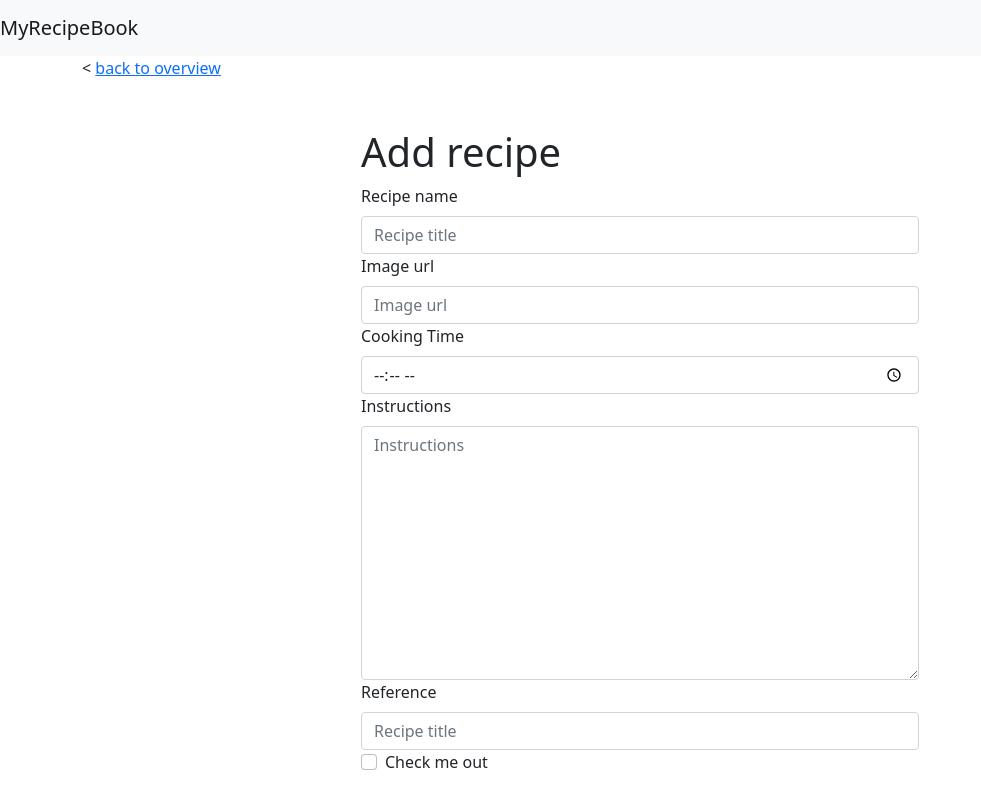
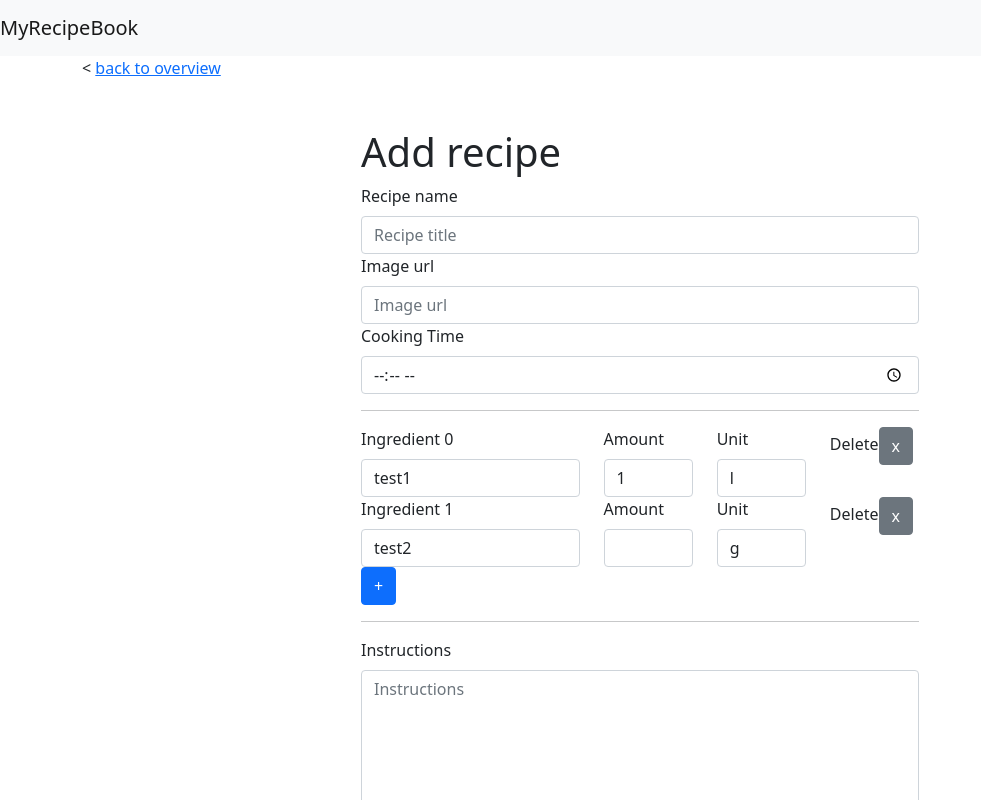
Before and after one commit to michielfbr/MyRecipeBook_frontend, a React (Create React App) app: page /add_recipe in a window 1280 px wide. Shown: the top 800 px of the page, without its empty margins (0-981 px from the left). Built offline with nearby package versions, Linux system fonts and the light colour scheme.

Commit message:
Ingredient fields added to component.RecipeForm and displaying & updating state

```diff
--- a/src/components/RecipeForm/index.js
+++ b/src/components/RecipeForm/index.js
@@ -7,35 +7,100 @@ import { selectToken } from "../../store/user/selectors";
 import { useDispatch, useSelector } from "react-redux";
 import { useNavigate, Link } from "react-router-dom";
 import { Col, Row } from "react-bootstrap";
+import { selectUser } from "../../store/user/selectors";
 
 export default function RecipeForm({
   pageTitle,
   recipe,
   setRecipe,
-  submitForm,
+  submitRecipe,
 }) {
   const [title, setTitle] = useState(recipe.title);
   const [imageUrl, setImageUrl] = useState(recipe.imageUrl);
   const [cookingTime, setCookingTime] = useState(recipe.cookingTime);
+  const [ingredients, setIngredients] = useState([
+    { title: "test1", amount: 1, unit_singular: "l" },
+    { title: "test2" },
+  ]);
+  const [tags, setTags] = useState(recipe.tags);
   const [instructions, setInstructions] = useState(recipe.instructions);
   const [reference, setReference] = useState(recipe.reference);
+
+  const user = useSelector(selectUser);
+  const userId = user.id;
+
+  function submitForm(event) {
+    event.preventDefault();
+    console.log("Add recipe submitted");
+    setRecipe(
+      title,
+      imageUrl,
+      cookingTime,
+      ingredients,
+      tags,
+      instructions,
+      reference,
+      userId
+    );
+    submitRecipe();
+  }
+
+  // const [ingredientTitle, setIngredientTitle] = useState("");
+
+  function changeIngredientTitle(value, index) {
+    const newIngredients = [...ingredients];
+    newIngredients[index].title = value;
+    // console.log(newIngredients[index]);
+    setIngredients(newIngredients);
+    // console.log(ingredients[index]);
+    // console.log(ingredients);
+  }
+
+  function changeIngredientAmount(value, index) {
+    const newIngredients = [...ingredients];
+    newIngredients[index].amount = value;
+    // console.log(newIngredients[index]);
+    setIngredients(newIngredients);
+    // console.log(ingredients[index]);
+    // console.log(ingredients);
+  }
+
+  function changeIngredientUnitSingular(value, index) {
+    const newIngredients = [...ingredients];
+    newIngredients[index].unit_singular = value;
+    // console.log(newIngredients[index]);
+    setIngredients(newIngredients);
+    // console.log(ingredients[index]);
+    // console.log(ingredients);
+  }
+
+  function addIngredient() {
+    const newIngredients = [...ingredients, {}];
+    setIngredients(newIngredients);
+  }
+
+  function removeIngredient(index) {
+    console.log("delete");
+    const deletedIngredient = ingredients.splice(index, 1);
+    console.log(deletedIngredient);
+  }
 
   return (
     <Form as={Col} md={{ span: 6, offset: 3 }} className="mt-5">
       <h1 className="mt-5">{pageTitle}</h1>
 
-      <Form.Group controlId="formBasicEmail">
+      <Form.Group>
         <Form.Label>Recipe name</Form.Label>
         <Form.Control
           value={title}
           onChange={(event) => setTitle(event.target.value)}
-          type="text"
+          type="string"
           placeholder="Recipe title"
           required
         />
       </Form.Group>
 
-      <Form.Group controlId="formBasicPassword">
+      <Form.Group>
         <Form.Label>Image url</Form.Label>
         <Form.Control
           value={imageUrl}
@@ -46,7 +111,7 @@ export default function RecipeForm({
         />
       </Form.Group>
 
-      <Form.Group controlId="formBasicPassword">
+      <Form.Group>
         <Form.Label>Cooking Time</Form.Label>
         <Form.Control
           value={cookingTime}
@@ -55,8 +120,73 @@ export default function RecipeForm({
           required
         />
       </Form.Group>
+      <hr />
+      <div>
+        {ingredients.map((ing, index) => {
+          return (
+            <Form.Group controlId="exampleForm.ControlSelect1">
+              <Row>
+                <Col xs={5}>
+                  <Form.Label>Ingredient {index}</Form.Label>{" "}
+                  {/* Delete {index} in production! */}
+                  <Form.Control
+                    value={ing.title}
+                    onChange={(event) =>
+                      changeIngredientTitle(event.target.value, index)
+                    }
+                    type="string"
+                    placeholder="Ingredient"
+                    required
+                  />
+                </Col>
+                <Col>
+                  <Form.Label>Amount</Form.Label>
+                  <Form.Control
+                    value={ing.amount}
+                    onChange={(event) =>
+                      changeIngredientAmount(event.target.value, index)
+                    }
+                    type="number"
+                    required
+                  />
+                </Col>
+                <Col>
+                  <Form.Label>Unit</Form.Label>
+                  <Form.Control
+                    value={ing.unit_singular}
+                    onChange={(event) =>
+                      changeIngredientUnitSingular(event.target.value, index)
+                    }
+                    as="select"
+                  >
+                    <option>g</option>
+                    <option>kg</option>
+                    <option>l</option>
+                    <option>ml</option>
+                    <option>teaspoon</option>
+                  </Form.Control>
+                </Col>
+                <Col>
+                  <Form.Label>Delete</Form.Label>
+                  <Button
+                    variant="secondary"
+                    onClick={() => removeIngredient(index)}
+                  >
+                    x
+                  </Button>
+                </Col>
+              </Row>
+            </Form.Group>
+          );
+        })}
+      </div>
 
-      <Form.Group controlId="ControlTextarea1">
+      {/* <Form.Label>Add ingredient</Form.Label> */}
+      <Button variant="primary" type="submit" onClick={addIngredient}>
+        +
+      </Button>
+      <hr />
+      <Form.Group>
         <Form.Label>Instructions</Form.Label>
         <Form.Control
           as="textarea"
@@ -69,7 +199,7 @@ export default function RecipeForm({
         />
       </Form.Group>
 
-      <Form.Group controlId="formBasicEmail">
+      <Form.Group>
         <Form.Label>Reference</Form.Label>
         <Form.Control
           value={reference}
@@ -80,9 +210,9 @@ export default function RecipeForm({
         />
       </Form.Group>
 
-  <Form.Group className="mb-3" id="formGridCheckbox">
+      {/* <Form.Group className="mb-3" id="formGridCheckbox">
     <Form.Check type="checkbox" label="Check me out" />
-  </Form.Group>
+  </Form.Group> */}
 
       <Form.Group className="mt-5">
         <Button variant="primary" type="submit" onClick={submitForm}>
--- a/src/pages/AddRecipe/index.js
+++ b/src/pages/AddRecipe/index.js
@@ -4,15 +4,17 @@ import { useState, useEffect } from "react";
 import { useDispatch, useSelector } from "react-redux";
 import { Link } from "react-router-dom";
 import { Container } from "react-bootstrap";
+import { newRecipe } from "../../store/recipe/actions";
 
 export default function AddRecipe() {
   const pageTitle = "Add recipe";
   const [recipe, setRecipe] = useState("");
   const dispatch = useDispatch();
 
-  function submitForm(event) {
+  function submitRecipe(event) {
     event.preventDefault();
     console.log("Add recipe submitted");
+    dispatch(newRecipe(recipe));
   }
 
   return (
@@ -25,7 +27,7 @@ export default function AddRecipe() {
         pageTitle={pageTitle}
         recipe={recipe}
         setRecipe={setRecipe}
-        submitForm={submitForm}
+        submitForm={submitRecipe}
       />
     </Container>
   );
```
